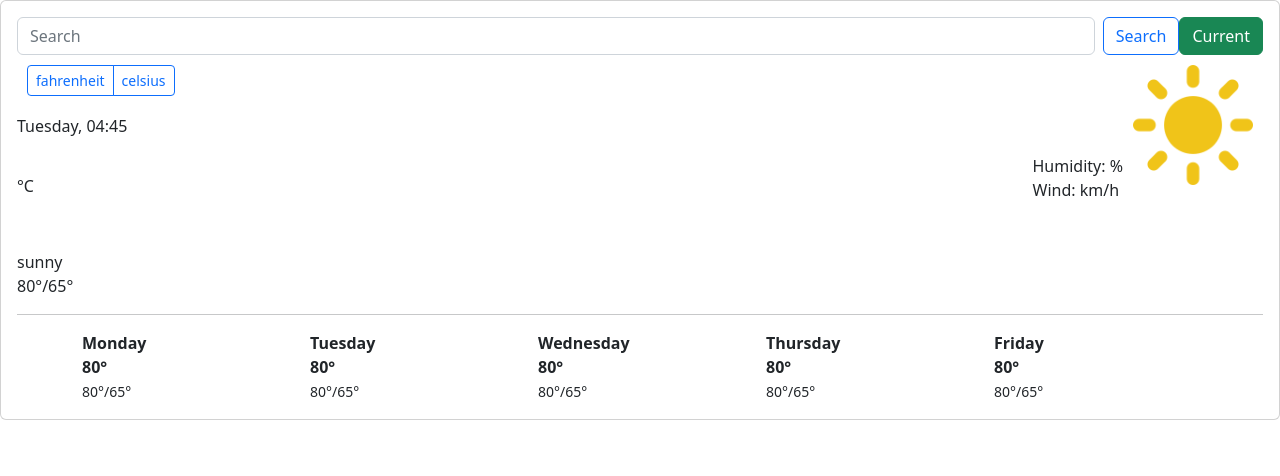
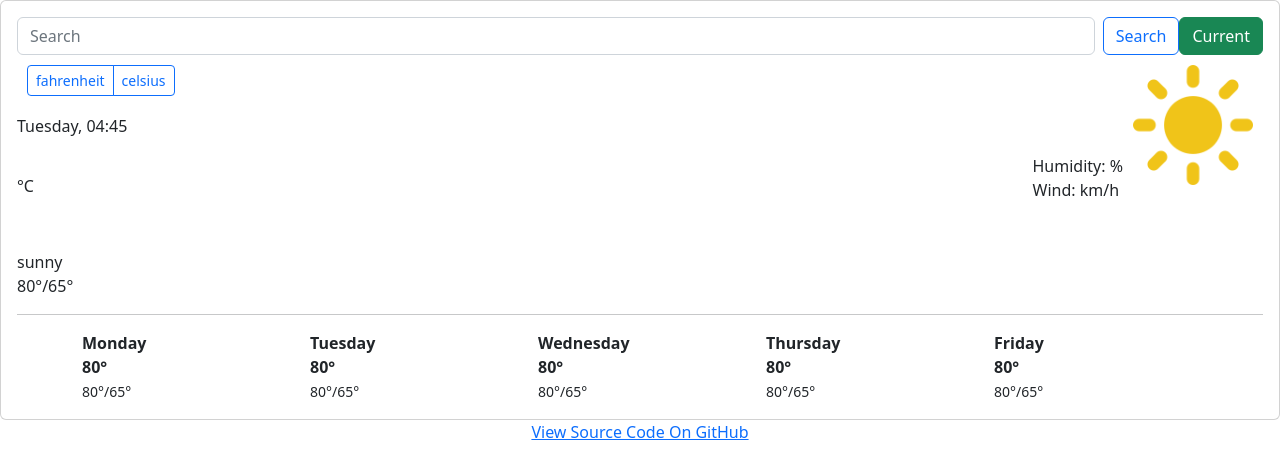
Before and after one commit to gingerfarrar/Weather-App, a website built with Parcel: page index.html in a window 1280 px wide. Built offline with nearby package versions, Linux system fonts and the light colour scheme; no server answers.

Commit message:
added link to github repo at bottom of page

```diff
--- a/index.html
+++ b/index.html
@@ -108,6 +108,11 @@
         </div>
       </div>
     </div>
+    <div class="github">
+      <a href="https://github.com/gingerfarrar/Weather-App" target="_blank">
+        View Source Code On GitHub
+      </a>
+    </div>
     <script src="src/index.js"></script>
   </body>
 </html>
--- a/src/styles.css
+++ b/src/styles.css
@@ -19,3 +19,6 @@ img {
   list-style: none;
   float: right;
 }
+.github {
+  text-align: center;
+}
```
